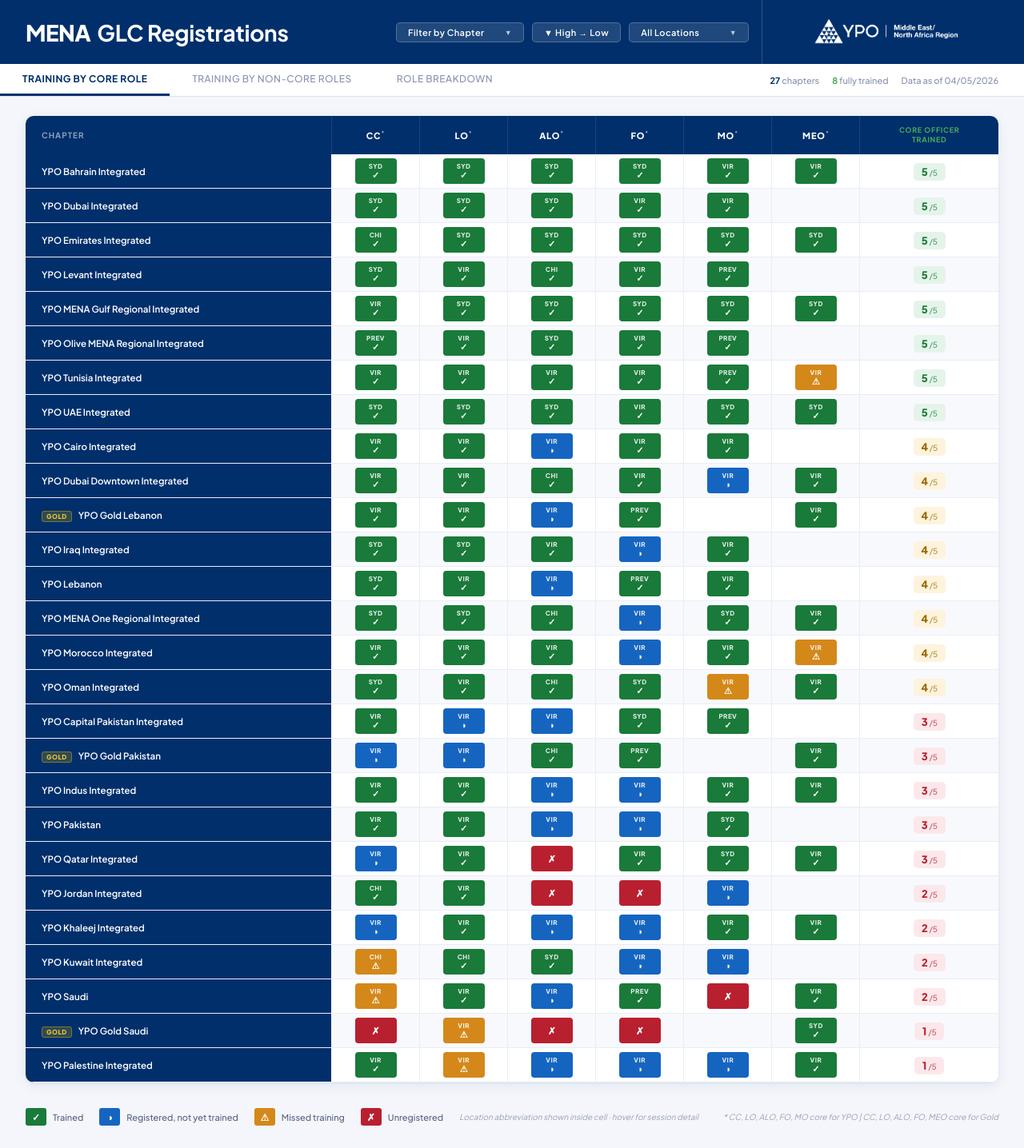
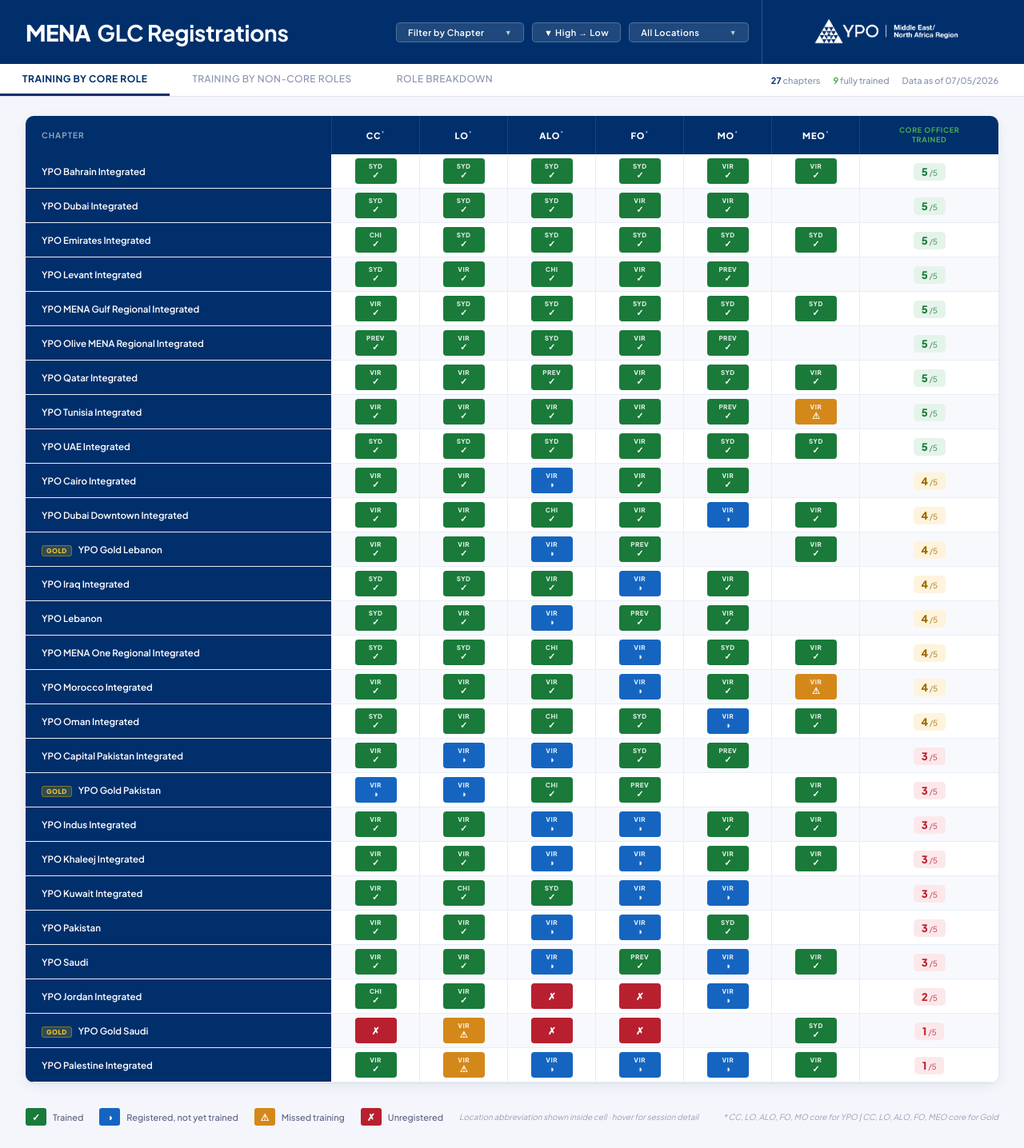
Before and after one commit to tamaracrowhurst-collab/mena-glc-report, a React (Vite) app: page / in a window 1280 px wide. Shown: the whole page at 80% size. Built offline with nearby package versions, Linux system fonts and the light colour scheme.

Commit message:
Update App.jsx

```diff
--- a/src/App.jsx
+++ b/src/App.jsx
@@ -19,19 +19,19 @@
   { name: "YPO Indus Integrated",               type: "YPO",      CC:"trained",       LO:"trained",       ALO:"untrained",     FO:"untrained",     MO:"trained",       MEO:"trained"      },
   { name: "YPO Iraq Integrated",                type: "YPO",      CC:"trained",       LO:"trained",       ALO:"trained",       FO:"untrained",     MO:"trained",       MEO:"unregistered" },
   { name: "YPO Jordan Integrated",              type: "YPO",      CC:"trained",       LO:"trained",       ALO:"unregistered",  FO:"unregistered",  MO:"untrained",     MEO:"unregistered" },
-  { name: "YPO Khaleej Integrated",             type: "YPO",      CC:"untrained",     LO:"trained",       ALO:"untrained",     FO:"untrained",     MO:"trained",       MEO:"trained"      },
-  { name: "YPO Kuwait Integrated",              type: "YPO",      CC:"missed",        LO:"trained",       ALO:"trained",       FO:"untrained",     MO:"untrained",     MEO:"unregistered" },
+  { name: "YPO Khaleej Integrated",             type: "YPO",      CC:"trained",       LO:"trained",       ALO:"untrained",     FO:"untrained",     MO:"trained",       MEO:"trained"      },
+  { name: "YPO Kuwait Integrated",              type: "YPO",      CC:"trained",       LO:"trained",       ALO:"trained",       FO:"untrained",     MO:"untrained",     MEO:"unregistered" },
   { name: "YPO Lebanon",                        type: "YPO",      CC:"trained",       LO:"trained",       ALO:"untrained",     FO:"trained",       MO:"trained",       MEO:"unregistered" },
   { name: "YPO Levant Integrated",              type: "YPO",      CC:"trained",       LO:"trained",       ALO:"trained",       FO:"trained",       MO:"trained",       MEO:"unregistered" },
   { name: "YPO MENA Gulf Regional Integrated",  type: "YPO",      CC:"trained",       LO:"trained",       ALO:"trained",       FO:"trained",       MO:"trained",       MEO:"trained"      },
   { name: "YPO MENA One Regional Integrated",   type: "YPO",      CC:"trained",       LO:"trained",       ALO:"trained",       FO:"untrained",     MO:"trained",       MEO:"trained"      },
   { name: "YPO Morocco Integrated",             type: "YPO",      CC:"trained",       LO:"trained",       ALO:"trained",       FO:"untrained",     MO:"trained",       MEO:"missed"       },
   { name: "YPO Olive MENA Regional Integrated", type: "YPO",      CC:"trained",       LO:"trained",       ALO:"trained",       FO:"trained",       MO:"trained",       MEO:"unregistered" },
-  { name: "YPO Oman Integrated",                type: "YPO",      CC:"trained",       LO:"trained",       ALO:"trained",       FO:"trained",       MO:"missed",        MEO:"trained"      },
+  { name: "YPO Oman Integrated",                type: "YPO",      CC:"trained",       LO:"trained",       ALO:"trained",       FO:"trained",       MO:"untrained",     MEO:"trained"      },
   { name: "YPO Pakistan",                       type: "YPO",      CC:"trained",       LO:"trained",       ALO:"untrained",     FO:"untrained",     MO:"trained",       MEO:"unregistered" },
   { name: "YPO Palestine Integrated",           type: "YPO",      CC:"trained",       LO:"missed",        ALO:"untrained",     FO:"untrained",     MO:"untrained",     MEO:"trained"      },
-  { name: "YPO Qatar Integrated",               type: "YPO",      CC:"untrained",     LO:"trained",       ALO:"unregistered",  FO:"trained",       MO:"trained",       MEO:"trained"      },
-  { name: "YPO Saudi",                          type: "YPO",      CC:"missed",        LO:"trained",       ALO:"untrained",     FO:"trained",       MO:"unregistered",  MEO:"trained"      },
+  { name: "YPO Qatar Integrated",               type: "YPO",      CC:"trained",       LO:"trained",       ALO:"trained",       FO:"trained",       MO:"trained",       MEO:"trained"      },
+  { name: "YPO Saudi",                          type: "YPO",      CC:"trained",       LO:"trained",       ALO:"untrained",     FO:"trained",       MO:"untrained",     MEO:"trained"      },
   { name: "YPO Tunisia Integrated",             type: "YPO",      CC:"trained",       LO:"trained",       ALO:"trained",       FO:"trained",       MO:"trained",       MEO:"missed"       },
   { name: "YPO UAE Integrated",                 type: "YPO",      CC:"trained",       LO:"trained",       ALO:"trained",       FO:"trained",       MO:"trained",       MEO:"trained"      },
 ];
@@ -49,19 +49,19 @@
   "YPO Indus Integrated":               { CC:{loc:"Virtual",status:"completed",session:"Chapter Chair YPO Workshop - 2"}, LO:{loc:"Virtual",status:"completed",session:"Learning Officer (Fast Track) Workshop - 1"}, ALO:{loc:"Virtual",status:"upcoming",session:"Assistant Learning Officer Workshop - 3"}, FO:{loc:"Virtual",status:"upcoming",session:"Forum Officer Workshop - 3"}, MO:{loc:"Virtual",status:"completed",session:"Membership Officer Workshop - 1"}, MEO:{loc:"Virtual",status:"completed",session:"Member Engagement Officer Workshop - 1"} },
   "YPO Iraq Integrated":                { CC:{loc:"Sydney",status:"completed",session:"Chapter Chair Workshop - Integrated"}, LO:{loc:"Sydney",status:"completed",session:"Chapter Learning Officer - Fast Track Workshop"}, ALO:{loc:"Virtual",status:"completed",session:"Assistant Learning Officer Workshop - 1"}, FO:{loc:"Virtual",status:"upcoming",session:"Forum Officer Workshop - 3"}, MO:{loc:"Virtual",status:"completed",session:"Membership Officer Workshop - 1"}, MEO:{loc:"unregistered",status:"unregistered"} },
   "YPO Jordan Integrated":              { CC:{loc:"Chicago",status:"completed",session:"Chapter Chair Workshop - Integrated"}, LO:{loc:"Virtual",status:"completed",session:"Learning Officer (Fast Track) Workshop - 1"}, ALO:{loc:"unregistered",status:"unregistered"}, FO:{loc:"unregistered",status:"unregistered"}, MO:{loc:"Virtual",status:"upcoming",session:"Membership Officer Workshop - 3"}, MEO:{loc:"unregistered",status:"unregistered"} },
-  "YPO Khaleej Integrated":             { CC:{loc:"Virtual",status:"upcoming",session:"Chapter Chair Integrated Workshop - 3"}, LO:{loc:"Virtual",status:"completed",session:"Learning Officer (Fast Track) Workshop - 2"}, ALO:{loc:"Virtual",status:"upcoming",session:"Assistant Learning Officer Workshop - 3"}, FO:{loc:"Virtual",status:"upcoming",session:"Advanced Forum Officer Workshop - 3"}, MO:{loc:"Virtual",status:"completed",session:"Membership Officer Workshop - 1"}, MEO:{loc:"Virtual",status:"completed",session:"Member Engagement Officer Workshop - 1"} },
-  "YPO Kuwait Integrated":              { CC:{loc:"Chicago",status:"missed",session:"Chapter Chair Workshop - Integrated"}, LO:{loc:"Chicago",status:"completed",session:"Chapter Learning Officer Workshop - A"}, ALO:{loc:"Sydney",status:"completed",session:"Chapter Assistant Learning Officer Workshop - B"}, FO:{loc:"Virtual",status:"upcoming",session:"Advanced Forum Officer Workshop - 3"}, MO:{loc:"Virtual",status:"upcoming",session:"Membership Officer Workshop - 3"}, MEO:{loc:"unregistered",status:"unregistered"} },
+  "YPO Khaleej Integrated":             { CC:{loc:"Virtual",status:"completed",session:"Chapter Chair Integrated Workshop - 3"}, LO:{loc:"Virtual",status:"completed",session:"Learning Officer (Fast Track) Workshop - 2"}, ALO:{loc:"Virtual",status:"upcoming",session:"Assistant Learning Officer Workshop - 3"}, FO:{loc:"Virtual",status:"upcoming",session:"Advanced Forum Officer Workshop - 3"}, MO:{loc:"Virtual",status:"completed",session:"Membership Officer Workshop - 1"}, MEO:{loc:"Virtual",status:"completed",session:"Member Engagement Officer Workshop - 1"} },
+  "YPO Kuwait Integrated":              { CC:{loc:"Virtual",status:"completed",session:"Chapter Chair Integrated Workshop - 3"}, LO:{loc:"Chicago",status:"completed",session:"Chapter Learning Officer Workshop - A"}, ALO:{loc:"Sydney",status:"completed",session:"Chapter Assistant Learning Officer Workshop - B"}, FO:{loc:"Virtual",status:"upcoming",session:"Advanced Forum Officer Workshop - 3"}, MO:{loc:"Virtual",status:"upcoming",session:"Membership Officer Workshop - 3"}, MEO:{loc:"unregistered",status:"unregistered"} },
   "YPO Lebanon":                        { CC:{loc:"Sydney",status:"completed",session:"Chapter Chair Workshop - YPO"}, LO:{loc:"Virtual",status:"completed",session:"Learning Officer (Fast Track) Workshop - 1"}, ALO:{loc:"Virtual",status:"upcoming",session:"Assistant Learning Officer Workshop - 3"}, FO:{loc:"Previously Trained",status:"prev_trained",session:"Trained prior to 2026 GLC cycle"}, MO:{loc:"Virtual",status:"completed",session:"Membership Officer Workshop - 1"}, MEO:{loc:"unregistered",status:"unregistered"} },
   "YPO Levant Integrated":              { CC:{loc:"Sydney",status:"completed",session:"Chapter Chair Workshop - Integrated"}, LO:{loc:"Virtual",status:"completed",session:"Learning Officer Workshop - 1"}, ALO:{loc:"Chicago",status:"completed",session:"Chapter Assistant Learning Officer Workshop - B"}, FO:{loc:"Virtual",status:"completed",session:"Forum Officer Workshop - 1"}, MO:{loc:"Previously Trained",status:"prev_trained",session:"Trained prior to 2026 GLC cycle"}, MEO:{loc:"unregistered",status:"unregistered"} },
   "YPO MENA Gulf Regional Integrated":  { CC:{loc:"Virtual",status:"completed",session:"Chapter Chair Integrated Workshop - 1"}, LO:{loc:"Sydney",status:"completed",session:"Chapter Learning Officer Workshop"}, ALO:{loc:"Sydney",status:"completed",session:"Chapter Assistant Learning Officer Workshop - A"}, FO:{loc:"Sydney",status:"completed",session:"Chapter Forum Officer Workshop"}, MO:{loc:"Sydney",status:"completed",session:"Chapter Membership Officer Workshop - YPO - B"}, MEO:{loc:"Sydney",status:"completed",session:"Chapter Member Engagement Officer Workshop - YPO - A"} },
   "YPO MENA One Regional Integrated":   { CC:{loc:"Sydney",status:"completed",session:"Chapter Chair Workshop - Integrated"}, LO:{loc:"Sydney",status:"completed",session:"Chapter Learning Officer Workshop"}, ALO:{loc:"Chicago",status:"completed",session:"Chapter Assistant Learning Officer Workshop - A"}, FO:{loc:"Virtual",status:"upcoming",session:"Forum Officer Workshop - 3"}, MO:{loc:"Sydney",status:"completed",session:"Chapter Membership Officer Workshop - YPO - A"}, MEO:{loc:"Virtual",status:"completed",session:"Member Engagement Officer Workshop - 1"} },
   "YPO Morocco Integrated":             { CC:{loc:"Virtual",status:"completed",session:"Chapter Chair Integrated Workshop - 1"}, LO:{loc:"Virtual",status:"completed",session:"Learning Officer (Fast Track) Workshop - 1"}, ALO:{loc:"Virtual",status:"completed",session:"Assistant Learning Officer Workshop - 1"}, FO:{loc:"Virtual",status:"upcoming",session:"Advanced Forum Officer Workshop - 3"}, MO:{loc:"Virtual",status:"completed",session:"Membership Officer Workshop - 1"}, MEO:{loc:"Virtual",status:"missed",session:"Member Engagement Officer Workshop - 3"} },
   "YPO Olive MENA Regional Integrated": { CC:{loc:"Previously Trained",status:"prev_trained",session:"Trained prior to 2026 GLC cycle"}, LO:{loc:"Virtual",status:"completed",session:"Learning Officer (Fast Track) Workshop - 1"}, ALO:{loc:"Sydney",status:"completed",session:"Chapter Assistant Learning Officer Workshop - A"}, FO:{loc:"Virtual",status:"completed",session:"Forum Officer Workshop - 2"}, MO:{loc:"Previously Trained",status:"prev_trained",session:"Trained prior to 2026 GLC cycle"}, MEO:{loc:"unregistered",status:"unregistered"} },
-  "YPO Oman Integrated":                { CC:{loc:"Sydney",status:"completed",session:"Chapter Chair Workshop - Integrated"}, LO:{loc:"Virtual",status:"completed",session:"Learning Officer (Fast Track) Workshop - 2"}, ALO:{loc:"Chicago",status:"completed",session:"Chapter Assistant Learning Officer Workshop - A"}, FO:{loc:"Sydney",status:"completed",session:"Chapter Forum Officer Workshop"}, MO:{loc:"Virtual",status:"missed",session:"Membership Officer Workshop - 2"}, MEO:{loc:"Virtual",status:"completed",session:"Member Engagement Officer Workshop - 3"} },
+  "YPO Oman Integrated":                { CC:{loc:"Sydney",status:"completed",session:"Chapter Chair Workshop - Integrated"}, LO:{loc:"Virtual",status:"completed",session:"Learning Officer (Fast Track) Workshop - 2"}, ALO:{loc:"Chicago",status:"completed",session:"Chapter Assistant Learning Officer Workshop - A"}, FO:{loc:"Sydney",status:"completed",session:"Chapter Forum Officer Workshop"}, MO:{loc:"Virtual",status:"upcoming",session:"Membership Officer Workshop - 3"}, MEO:{loc:"Virtual",status:"completed",session:"Member Engagement Officer Workshop - 3"} },
   "YPO Pakistan":                        { CC:{loc:"Virtual",status:"completed",session:"Chapter Chair YPO Workshop - 2"}, LO:{loc:"Virtual",status:"completed",session:"Learning Officer (Fast Track) Workshop - 1"}, ALO:{loc:"Virtual",status:"upcoming",session:"Assistant Learning Officer Workshop - 3"}, FO:{loc:"Virtual",status:"upcoming",session:"Forum Officer Workshop - 3"}, MO:{loc:"Sydney",status:"completed",session:"Chapter Membership Officer Workshop - YPO - B"}, MEO:{loc:"unregistered",status:"unregistered"} },
   "YPO Palestine Integrated":           { CC:{loc:"Virtual",status:"completed",session:"Chapter Chair Integrated Workshop - 2"}, LO:{loc:"Virtual",status:"missed",session:"Learning Officer (Fast Track) Workshop - 1"}, ALO:{loc:"Virtual",status:"upcoming",session:"Assistant Learning Officer Workshop - 3"}, FO:{loc:"Virtual",status:"upcoming",session:"Forum Officer Workshop - 3"}, MO:{loc:"Virtual",status:"upcoming",session:"Membership Officer Workshop - 3"}, MEO:{loc:"Virtual",status:"completed",session:"Member Engagement Officer Workshop - 3"} },
-  "YPO Qatar Integrated":               { CC:{loc:"Virtual",status:"upcoming",session:"Chapter Chair Integrated Workshop - 3"}, LO:{loc:"Virtual",status:"completed",session:"Learning Officer (Fast Track) Workshop - 2"}, ALO:{loc:"unregistered",status:"unregistered"}, FO:{loc:"Virtual",status:"completed",session:"Forum Officer Workshop - 1"}, MO:{loc:"Sydney",status:"completed",session:"Chapter Membership Officer Workshop - YPO - A"}, MEO:{loc:"Virtual",status:"completed",session:"Member Engagement Officer Workshop - 3"} },
-  "YPO Saudi":                           { CC:{loc:"Virtual",status:"missed",session:"Chapter Chair Integrated Workshop - 2"}, LO:{loc:"Virtual",status:"completed",session:"Learning Officer Workshop - 1"}, ALO:{loc:"Virtual",status:"upcoming",session:"Assistant Learning Officer Workshop - 3"}, FO:{loc:"Previously Trained",status:"prev_trained",session:"Trained prior to 2026 GLC cycle"}, MO:{loc:"unregistered",status:"unregistered"}, MEO:{loc:"Virtual",status:"completed",session:"Member Engagement Officer Workshop - 3"} },
+  "YPO Qatar Integrated":               { CC:{loc:"Virtual",status:"completed",session:"Chapter Chair Integrated Workshop - 3"}, LO:{loc:"Virtual",status:"completed",session:"Learning Officer (Fast Track) Workshop - 2"}, ALO:{loc:"Previously Trained",status:"prev_trained",session:"Trained prior to 2026 GLC cycle"}, FO:{loc:"Virtual",status:"completed",session:"Forum Officer Workshop - 1"}, MO:{loc:"Sydney",status:"completed",session:"Chapter Membership Officer Workshop - YPO - A"}, MEO:{loc:"Virtual",status:"completed",session:"Member Engagement Officer Workshop - 3"} },
+  "YPO Saudi":                           { CC:{loc:"Virtual",status:"completed",session:"Chapter Chair Integrated Workshop - 3"}, LO:{loc:"Virtual",status:"completed",session:"Learning Officer Workshop - 1"}, ALO:{loc:"Virtual",status:"upcoming",session:"Assistant Learning Officer Workshop - 3"}, FO:{loc:"Previously Trained",status:"prev_trained",session:"Trained prior to 2026 GLC cycle"}, MO:{loc:"Virtual",status:"upcoming",session:"Membership Officer Workshop - 3"}, MEO:{loc:"Virtual",status:"completed",session:"Member Engagement Officer Workshop - 3"} },
   "YPO Tunisia Integrated":             { CC:{loc:"Virtual",status:"completed",session:"Chapter Chair Integrated Workshop - 1"}, LO:{loc:"Virtual",status:"completed",session:"Learning Officer (Fast Track) Workshop - 1"}, ALO:{loc:"Virtual",status:"completed",session:"Assistant Learning Officer Workshop - 1"}, FO:{loc:"Virtual",status:"completed",session:"Forum Officer Workshop - 1"}, MO:{loc:"Previously Trained",status:"prev_trained",session:"Trained prior to 2026 GLC cycle"}, MEO:{loc:"Virtual",status:"missed",session:"Member Engagement Officer Workshop - 1"} },
   "YPO UAE Integrated":                  { CC:{loc:"Sydney",status:"completed",session:"Chapter Chair Workshop - Integrated"}, LO:{loc:"Sydney",status:"completed",session:"Chapter Learning Officer - Fast Track Workshop"}, ALO:{loc:"Sydney",status:"completed",session:"Chapter Assistant Learning Officer Workshop - B"}, FO:{loc:"Virtual",status:"completed",session:"Forum Officer Workshop - 2"}, MO:{loc:"Sydney",status:"completed",session:"Chapter Membership Officer Workshop - YPO - A"}, MEO:{loc:"Sydney",status:"completed",session:"Chapter Member Engagement Officer Workshop - YPO - B"} },
 };
@@ -742,7 +742,7 @@
   { name: "YPO Cairo Integrated",                type: "YPO",      SPO:"trained",                               SFO:"trained",                                                    Fam:{s:"untrained",session:"Fam W3",date:"1 Jun"} },
   { name: "YPO Capital Pakistan Integrated",     type: "YPO",      SPO:{s:"untrained",session:"Fam W3",date:"1 Jun"},   SFO:{s:"untrained",session:"FO W3",date:"19 May"},                Fam:"trained"                                },
   { name: "YPO Dubai Downtown Integrated",       type: "YPO",      SPO:"trained",                               SFO:"trained",                                                    Fam:"trained"                                },
-  { name: "YPO Dubai Integrated",               type: "YPO",      SPO:{s:"untrained",session:"Fam W3",date:"1 Jun"}, SFO:"trained",                                             Fam:"unregistered"                           },
+  { name: "YPO Dubai Integrated",               type: "YPO",      SPO:{s:"untrained",session:"Fam W3",date:"1 Jun"}, SFO:"trained",                                             Fam:"trained"                                },
   { name: "YPO Emirates Integrated",            type: "YPO",      SPO:"trained",                               SFO:"trained",                                                    Fam:"trained"                                },
   { name: "YPO Gold Lebanon",                   type: "YPO Gold", SPO:"trained",                               SFO:{s:"untrained",session:"FO W3",date:"19 May"},                Fam:"trained"                                },
   { name: "YPO Gold Pakistan",                  type: "YPO Gold", SPO:"unregistered",                          SFO:"trained",                                                    Fam:"trained"                                },
@@ -1075,7 +1075,7 @@
           <span style={{ fontSize:11, color:"#8892b0", fontWeight:500 }}>
             <span style={{ color:YPO_GREEN, fontWeight:700 }}>{allFullyTrained}</span> fully trained
           </span>
-          <span style={{ fontSize:11, color:"#8892b0", fontWeight:500 }}>Data as of 04/05/2026</span>
+          <span style={{ fontSize:11, color:"#8892b0", fontWeight:500 }}>Data as of 07/05/2026</span>
         </div>
       </div>
 
```
